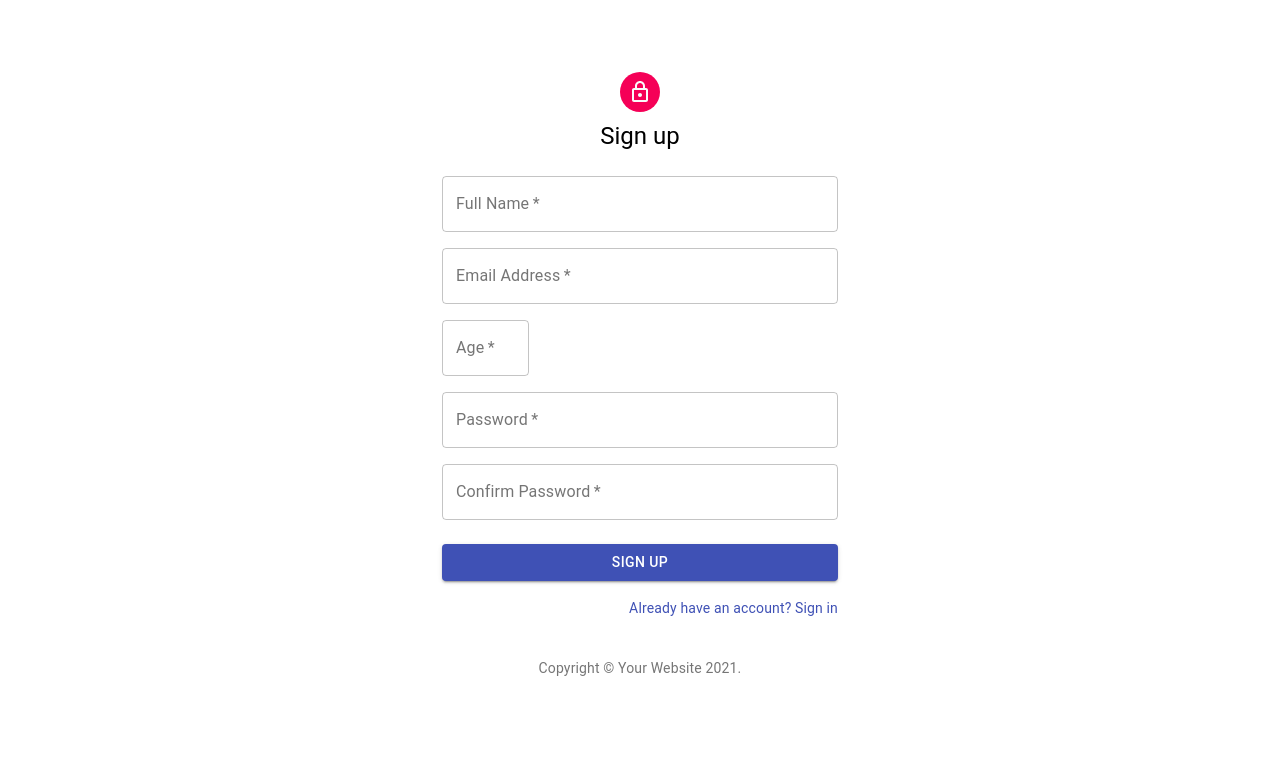
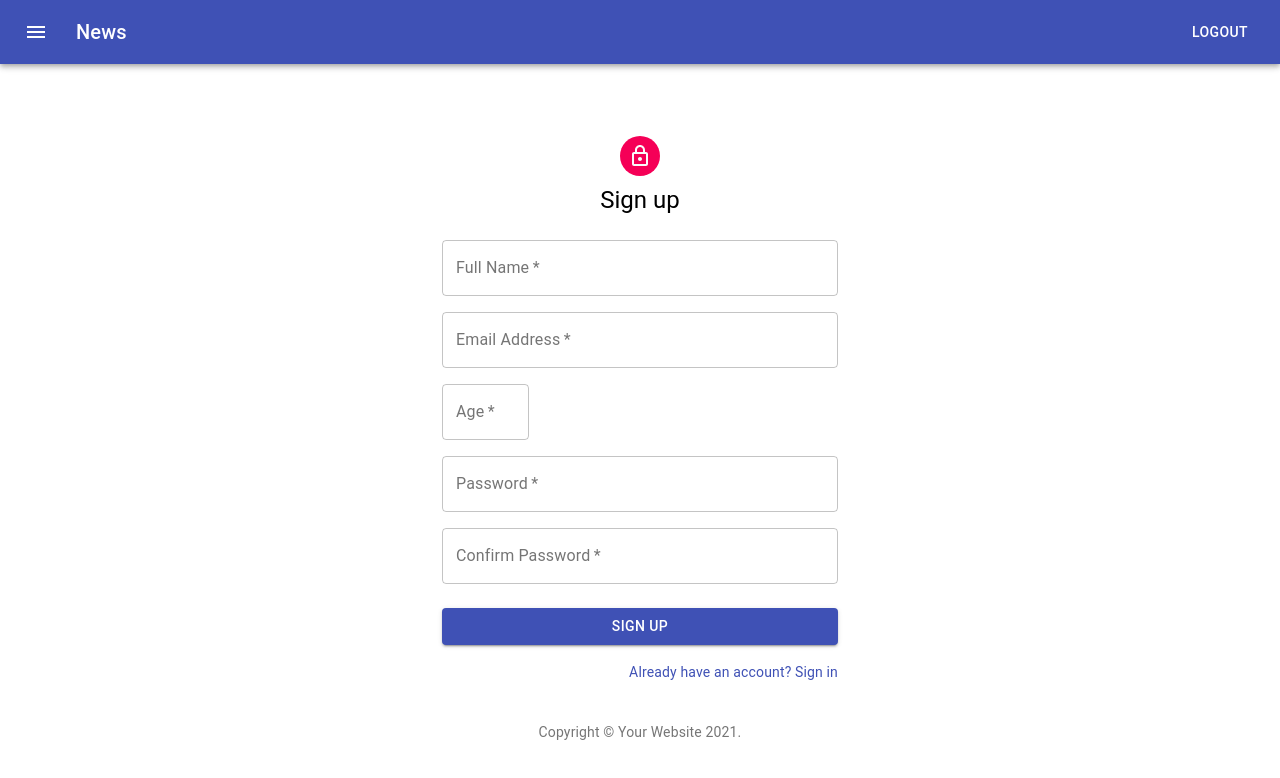
Before and after one commit to acyang97/Ippt-Tracker, a React (Create React App) app in the folder client/: page /register in a window 1280 px wide. Shown: the top 778 px of the page. Built offline with nearby package versions, Linux system fonts and the light colour scheme; no server answers.

Commit message:
Added navbar

```diff
--- a/client/src/App.tsx
+++ b/client/src/App.tsx
@@ -6,7 +6,8 @@ import Register from "./components/auth/Register";
 import Landing from "./components/layout/Landing";
 import store from "./store";
 import setAuthToken from "./utils/setAuthToken";
-import { loadUser } from "./actions/auth";
+import { loadUser } from "./action-creators/auth";
+import Navbar from "./components/layout/NavBar";
 
 if (localStorage.token) {
   setAuthToken(localStorage.token);
@@ -18,6 +19,7 @@ const App: React.FC = () => {
   }, []);
   return (
     <Provider store={store}>
+      <Navbar />
       <Router>
         <React.Fragment>
           <Route exact path="/landing" component={Landing} />
--- a/client/src/actions/auth.tsx
+++ b/client/src/action-creators/auth.tsx
@@ -1,14 +1,11 @@
 import axios from "axios";
 import { Dispatch } from "redux";
+import { authActionTypes } from "../action-types/auth.action-types";
 import {
-  REGISTER_FAIL,
-  REGISTER_SUCCESS,
-  LOGIN_FAIL,
-  LOGIN_SUCCESS,
-  LOGOUT,
-  USER_LOADED,
-  AUTH_ERROR,
-} from "./types";
+  LogoutAction,
+  RegisterFailAction,
+  RegisterSucessAction,
+} from "../actions/auth.actions";
 import setAuthToken from "../utils/setAuthToken";
 
 // REGISTER USER
@@ -20,8 +17,7 @@ export const register =
     confirmPassword: String,
     age: Number
   ) =>
-  async (dispatch: Dispatch) => {
-    console.log("registering");
+  async (dispatch: Dispatch<RegisterSucessAction | RegisterFailAction>) => {
     const config = {
       headers: {
         "Content-Type": "application/json",
@@ -37,7 +33,7 @@ export const register =
     try {
       const res = await axios.post("/ippt-tracker/users", body, config);
       dispatch({
-        type: REGISTER_SUCCESS,
+        type: authActionTypes.REGISTER_SUCCESS,
         payload: res.data,
       });
       dispatch(loadUser() as any);
@@ -48,7 +44,7 @@ export const register =
       //     errors.forEach((error) => dispatch(setAlert(error.msg, "danger")));
       //   }
       dispatch({
-        type: REGISTER_FAIL,
+        type: authActionTypes.REGISTER_FAIL,
       });
     }
   };
@@ -65,10 +61,9 @@ export const login =
 
     try {
       // WE WANT TO LOGIN
-      console.log(body);
       const res = await axios.post("/ippt-tracker/auth", body, config);
       dispatch({
-        type: LOGIN_SUCCESS,
+        type: authActionTypes.LOGIN_SUCCESS,
         payload: res.data,
       });
       // dispatch(loadUser());
@@ -79,7 +74,7 @@ export const login =
       //   errors.forEach((error) => dispatch(setAlert(error.msg, "danger")));
       // }
       dispatch({
-        type: LOGIN_FAIL,
+        type: authActionTypes.LOGIN_FAIL,
       });
     }
   };
@@ -94,16 +89,16 @@ export const loadUser = () => async (dispatch: Dispatch) => {
     console.log(res.data);
     // payload is the user information
     dispatch({
-      type: USER_LOADED,
+      type: authActionTypes.USER_LOADED,
       payload: res.data,
     });
   } catch (err) {
     dispatch({
-      type: AUTH_ERROR,
+      type: authActionTypes.AUTH_ERROR,
     });
   }
 };
 
-export const logout = () => (dispatch: Dispatch) => {
-  dispatch({ type: LOGOUT });
+export const logout = () => (dispatch: Dispatch<LogoutAction>) => {
+  dispatch({ type: authActionTypes.LOGOUT });
 };
--- a/client/src/actions/types.tsx
+++ b/client/src/action-types/auth.action-types.tsx
@@ -1,5 +1,3 @@
-export const SET_ALERT = "SET_ALERT";
-export const REMOVE_ALERT = "REMOVE_ALERT";
 export const REGISTER_SUCCESS = "REGISTER_SUCCESS";
 export const REGISTER_FAIL = "REGISTER_FAIL";
 export const USER_LOADED = "USER_LOADED";
@@ -7,3 +5,13 @@ export const AUTH_ERROR = "AUTH_ERROR";
 export const LOGIN_SUCCESS = "LOGIN_SUCCESS";
 export const LOGIN_FAIL = "LOGIN_FAIL";
 export const LOGOUT = "LOGOUT";
+
+export enum authActionTypes {
+  REGISTER_SUCCESS = "REGISTER_SUCCESS",
+  REGISTER_FAIL = "REGISTER_FAIL",
+  USER_LOADED = "USER_LOADED",
+  AUTH_ERROR = "AUTH_ERROR",
+  LOGIN_SUCCESS = "LOGIN_SUCCESS",
+  LOGIN_FAIL = "LOGIN_FAIL",
+  LOGOUT = "LOGOUT",
+}
--- a/client/src/components/auth/Register.tsx
+++ b/client/src/components/auth/Register.tsx
@@ -13,7 +13,7 @@ import { useSelector, useDispatch } from "react-redux";
 import { bindActionCreators } from "redux";
 import { Redirect } from "react-router-dom";
 import { RootState } from "../../reducers/index";
-import { authActionCreators } from "../../actions/index";
+import { authActionCreators } from "../../action-creators/index";
 
 function Copyright() {
   return (
--- a/client/src/components/layout/NavBar.tsx
+++ b/client/src/components/layout/NavBar.tsx
@@ -1,7 +1,65 @@
-import React from "react";
+import { createStyles, makeStyles, Theme } from "@material-ui/core/styles";
+import AppBar from "@material-ui/core/AppBar";
+import Toolbar from "@material-ui/core/Toolbar";
+import Typography from "@material-ui/core/Typography";
+import Button from "@material-ui/core/Button";
+import IconButton from "@material-ui/core/IconButton";
+import MenuIcon from "@material-ui/icons/Menu";
+import { RootState } from "../../reducers";
+import { useDispatch, useSelector } from "react-redux";
+import { bindActionCreators } from "redux";
+import { authActionCreators } from "../../action-creators";
 
-const NavBar: React.FC = () => {
-  return <div>NavBar Page</div>;
+const useStyles = makeStyles((theme: Theme) =>
+  createStyles({
+    root: {
+      flexGrow: 1,
+    },
+    menuButton: {
+      marginRight: theme.spacing(2),
+    },
+    title: {
+      flexGrow: 1,
+    },
+  })
+);
+
+const NavBar = () => {
+  const classes = useStyles();
+  const isAuthenticated = useSelector((state: RootState) => state.auth);
+  // const { isAuthenticated } = state;
+  const dispatch = useDispatch();
+  const { logout, register } = bindActionCreators(authActionCreators, dispatch);
+
+  const logoutUser = (e: React.SyntheticEvent) => {
+    e.preventDefault();
+    logout();
+  };
+
+  return (
+    <div className={classes.root}>
+      <AppBar position="static">
+        <Toolbar>
+          <IconButton
+            edge="start"
+            className={classes.menuButton}
+            color="inherit"
+            aria-label="menu"
+          >
+            <MenuIcon />
+          </IconButton>
+          <Typography variant="h6" className={classes.title}>
+            News
+          </Typography>
+          {isAuthenticated && (
+            <Button color="inherit" onClick={(e) => logoutUser(e)}>
+              Logout
+            </Button>
+          )}
+        </Toolbar>
+      </AppBar>
+    </div>
+  );
 };
 
 export default NavBar;
--- a/client/src/reducers/auth.tsx
+++ b/client/src/reducers/auth.tsx
@@ -1,12 +1,4 @@
-import {
-  REGISTER_SUCCESS,
-  REGISTER_FAIL,
-  USER_LOADED,
-  AUTH_ERROR,
-  LOGIN_SUCCESS,
-  LOGIN_FAIL,
-  LOGOUT,
-} from "../actions/types";
+import { authActionTypes } from "../action-types/auth.action-types";
 
 export interface AuthState {
   token: String | null;
@@ -34,48 +26,48 @@ const authReducer = (
 ): AuthState => {
   const { type, payload } = action;
   switch (type) {
-    case REGISTER_SUCCESS:
+    case authActionTypes.REGISTER_SUCCESS:
       localStorage.setItem("token", payload.token);
       return {
         ...state,
         ...payload,
         isAuthenticated: true,
       };
-    case REGISTER_FAIL:
+    case authActionTypes.REGISTER_FAIL:
       localStorage.removeItem("token");
       return {
         ...state,
         token: null,
         isAuthenticated: false,
       };
-    case USER_LOADED:
+    case authActionTypes.USER_LOADED:
       return {
         ...state,
         isAuthenticated: true,
         user: payload, // the output
       };
-    case AUTH_ERROR:
+    case authActionTypes.AUTH_ERROR:
       localStorage.removeItem("token");
       return {
         ...state,
         token: null,
         isAuthenticated: false,
       };
-    case LOGIN_SUCCESS:
+    case authActionTypes.LOGIN_SUCCESS:
       localStorage.setItem("token", payload.token);
       return {
         ...state,
         ...payload,
         isAuthenticated: true,
       };
-    case LOGIN_FAIL:
+    case authActionTypes.LOGIN_FAIL:
       localStorage.removeItem("token");
       return {
         ...state,
         token: null,
         isAuthenticated: false,
       };
-    case LOGOUT:
+    case authActionTypes.LOGOUT:
       localStorage.removeItem("token");
       return {
         ...state,
```
Also changed, not shown: client/src/actions/auth.actions.ts (added, +34 -0 lines), client/src/action-creators/index.tsx (renamed from client/src/actions/index.tsx).
